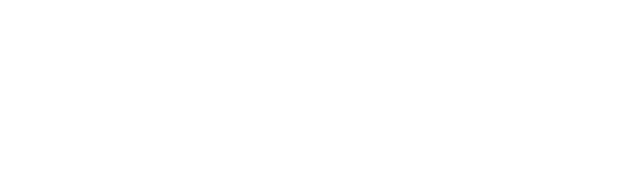
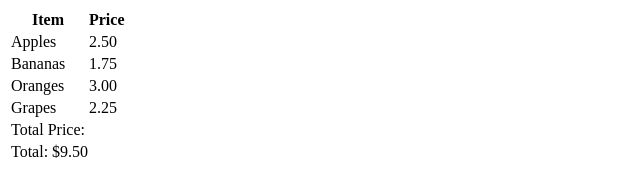
Before and after one commit to acciojob/grofers-checkout-2-ShreyanshPandey73, a website: page main.html in a window 1280 px wide. Shown: the whole page, without its empty margins (0-640 px from the left). Drawn offline with Linux system fonts and the light colour scheme.

Commit message:
created a submission

```diff
--- a/main.html
+++ b/main.html
@@ -8,6 +8,39 @@
 
 <body>
 	<!-- the entire body must be written by student -->
+	<table>
+  <thead>
+    <tr>
+      <th>Item</th>
+      <th>Price</th>
+    </tr>
+  </thead>
+  <tbody>
+    <tr>
+      <td>Apples</td>
+      <td data-ns-test="prices">2.50</td>
+    </tr>
+    <tr>
+      <td>Bananas</td>
+      <td data-ns-test="prices">1.75</td>
+    </tr>
+    <tr>
+      <td>Oranges</td>
+      <td data-ns-test="prices">3.00</td>
+    </tr>
+    <tr>
+      <td>Grapes</td>
+      <td data-ns-test="prices">2.25</td>
+    </tr>
+  </tbody>
+  <tfoot>
+    <tr>
+      <td>Total Price:</td>
+      <td data-ns-test="grandTotal"></td>
+    </tr>
+  </tfoot>
+</table>
+
     <script type="text/javascript" src="./script.js">
 </script>
 
--- a/script.js
+++ b/script.js
@@ -1 +1,19 @@
 //your code here
+// Get all the elements that store the prices
+const prices = document.querySelectorAll('[data-ns-test="prices"]');
+
+// Calculate the sum of prices
+let totalPrice = 0;
+for (let i = 0; i < prices.length; i++) {
+  totalPrice += parseFloat(prices[i].textContent);
+}
+
+// Add the total price to the table
+const grandTotalCell = document.querySelector('[data-ns-test="grandTotal"]');
+const grandTotalRow = grandTotalCell.parentNode;
+const newRow = document.createElement('tr');
+const newCell = document.createElement('td');
+newCell.colSpan = 2;
+newCell.textContent = `Total: $${totalPrice.toFixed(2)}`;
+newRow.appendChild(newCell);
+grandTotalRow.parentNode.insertBefore(newRow, grandTotalRow.nextSibling);
```
